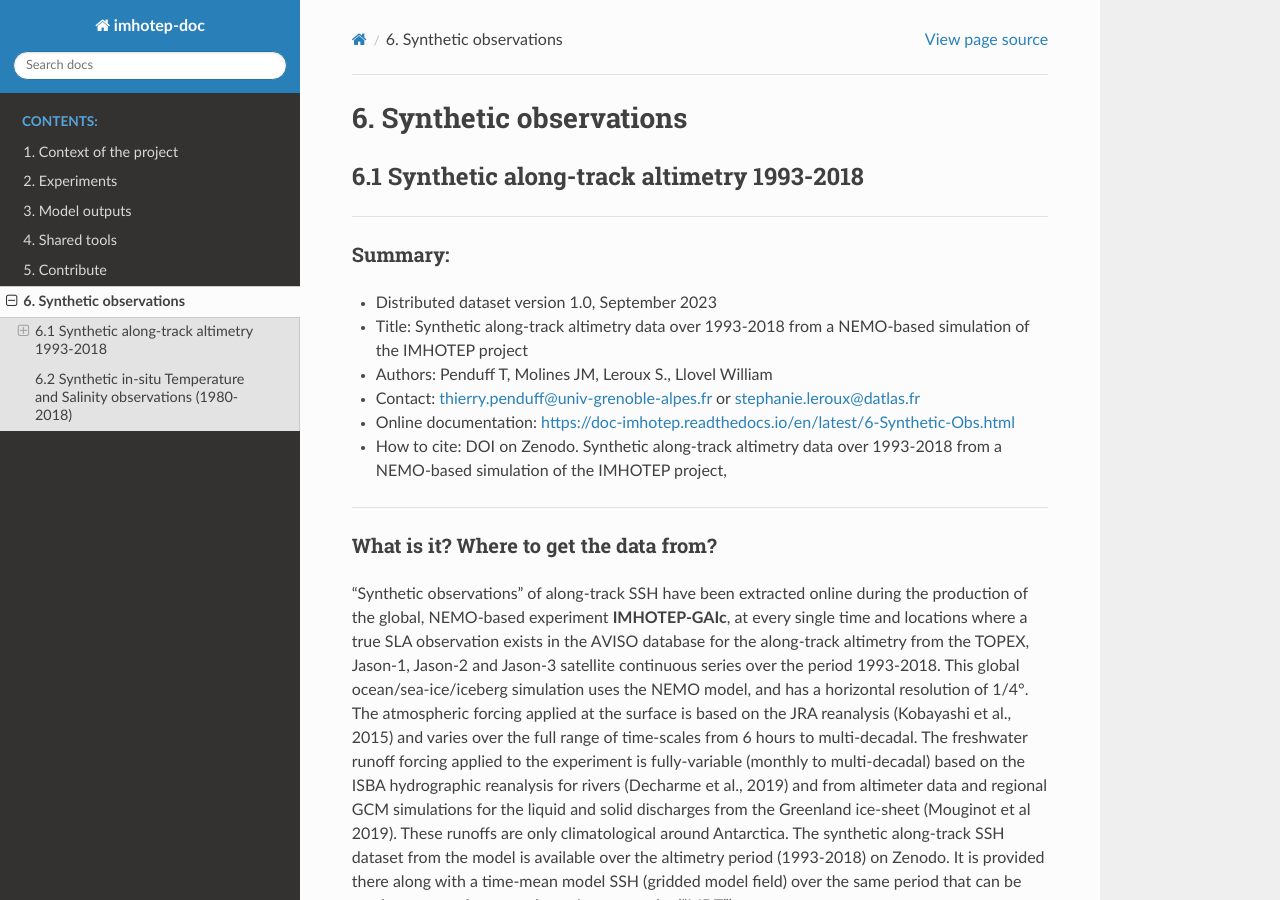
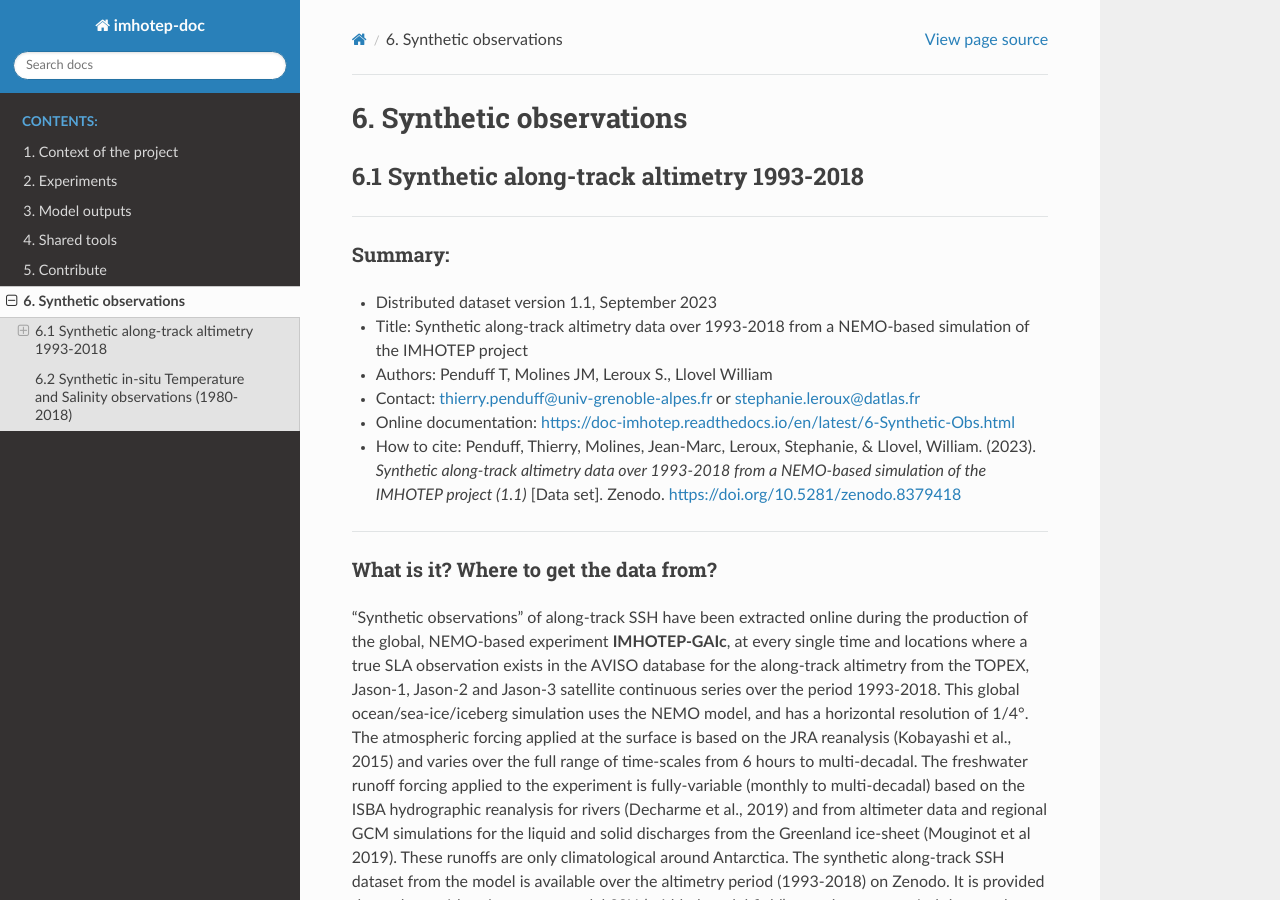
Before and after one commit to imhotep-project/doc-imhotep, a Sphinx documentation site: the page built from source/6-Synthetic-Obs.md, in a window 1280 px wide and 900 px high. Built offline with Sphinx 7.4.7 and the Read the Docs theme 2.0.0, drawn with Linux system fonts in a browser that asks for light colours.

Commit message:
Update 6-Synthetic-Obs.md

```diff
--- a/source/6-Synthetic-Obs.md
+++ b/source/6-Synthetic-Obs.md
@@ -5,7 +5,7 @@
 ---
 ### Summary:
 
-* Distributed dataset version 1.0, September 2023
+* Distributed dataset version 1.1, September 2023
 
 * Title: Synthetic along-track altimetry data over 1993-2018 from a NEMO-based simulation of the IMHOTEP project
 
@@ -14,9 +14,8 @@
 
 * Online documentation: [https://doc-imhotep.readthedocs.io/en/latest/6-Synthetic-Obs.html](https://doc-imhotep.readthedocs.io/en/latest/6-Synthetic-Obs.html)
 
-* How to cite: DOI on Zenodo.
-Synthetic along-track altimetry data over 1993-2018 from a NEMO-based simulation of the IMHOTEP project,
-
+* How to cite:
+Penduff, Thierry, Molines, Jean-Marc, Leroux, Stephanie, & Llovel, William. (2023). _Synthetic along-track altimetry data over 1993-2018 from a NEMO-based simulation of the IMHOTEP project (1.1)_ [Data set]. Zenodo. [https://doi.org/10.5281/zenodo.8379418](https://doi.org/10.5281/zenodo.8379418)
 ---
 
 ### What is it? Where to get the data from?
```
